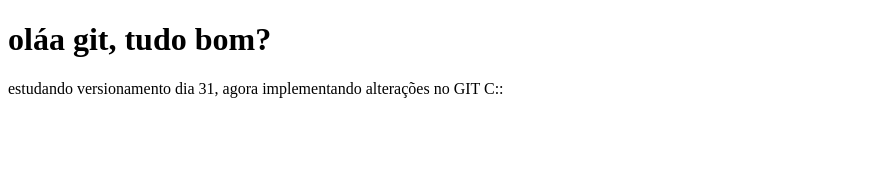
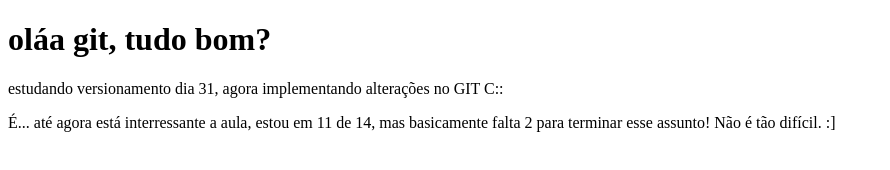
Before and after one commit to wwwil-666/versionamento-com-GIT, a plain HTML site: page index.html in a window 1280 px wide. Shown: the whole page, without its empty margins (0-890 px from the left). Drawn offline with Linux system fonts and the light colour scheme.

Commit message:
my frist commit for the GitHub c:

```diff
--- a/index.html
+++ b/index.html
@@ -12,5 +12,10 @@
     <p>
         estudando versionamento dia 31, agora implementando alterações no GIT C::
     </p>
+
+    <p>
+        É... até agora está interressante a aula, estou em 11 de 14, mas basicamente falta 2 para terminar esse assunto!
+        Não é tão difícil. :]
+    </p>
 </body>
 </html>
```
